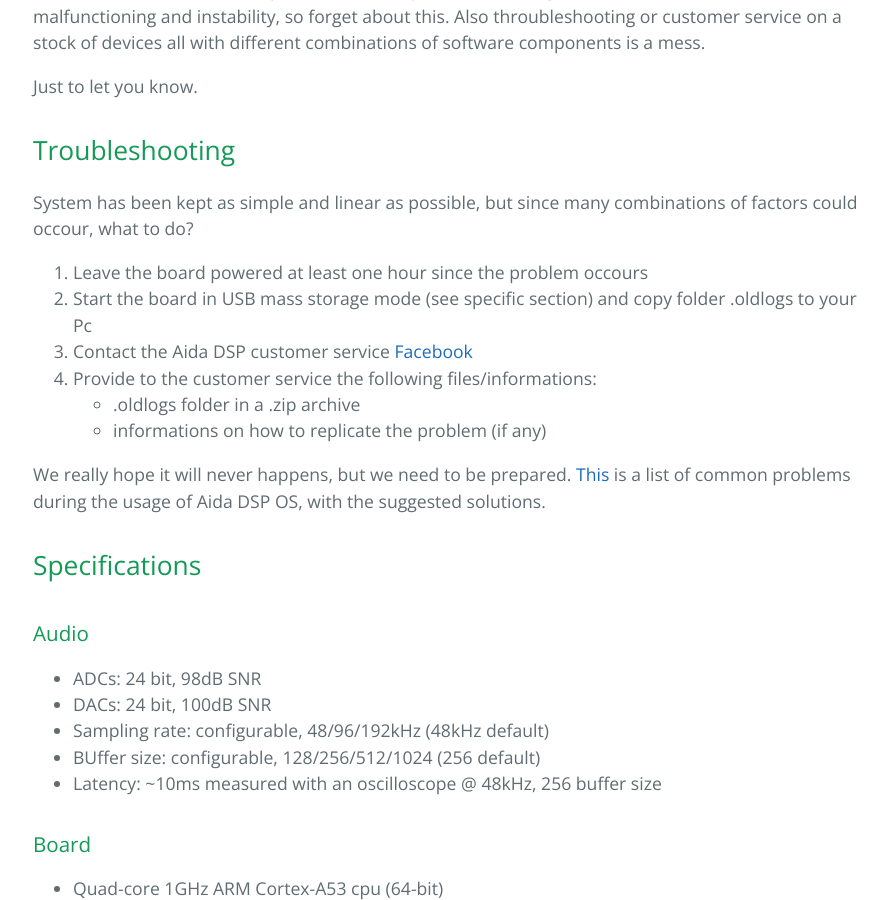
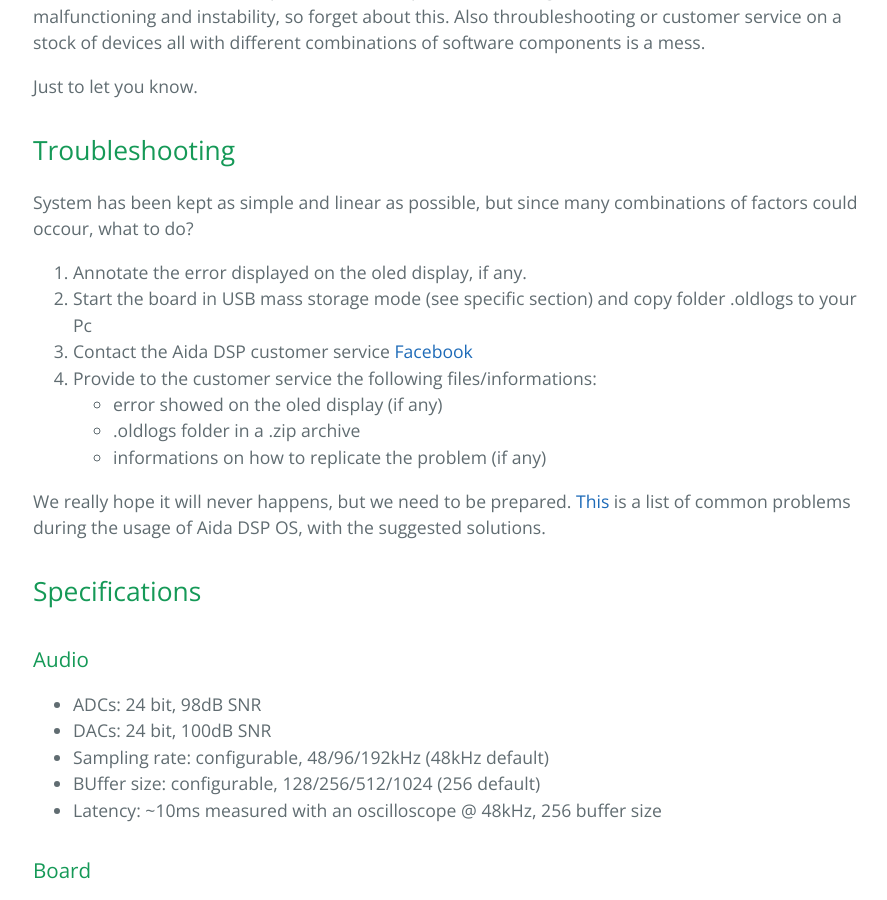
Before and after one commit to AidaDSP/AidaDSP.github.io, a Jekyll site: the page built from aida_dsp_os_manual.md, in a window 1280 px wide and 900 px high, scrolled down 12996 px. Shown: the whole window, without its empty margins (191-1078 px from the left). Built offline with Jekyll 4.4.1, drawn with Linux system fonts in a browser that asks for light colours.

Commit message:
Updated content

```diff
--- a/aida_dsp_os_manual.md
+++ b/aida_dsp_os_manual.md
@@ -410,10 +410,11 @@ Just to let you know.
 
 System has been kept as simple and linear as possible, but since many combinations of factors could occour, what to do?
 
-1. Leave the board powered at least one hour since the problem occours
+1. Annotate the error displayed on the oled display, if any.
 2. Start the board in USB mass storage mode (see specific section) and copy folder .oldlogs to your Pc
 3. Contact the Aida DSP customer service [Facebook](https://www.facebook.com/official.AidaDSP)
 4. Provide to the customer service the following files/informations:
+  * error showed on the oled display (if any)
   * .oldlogs folder in a .zip archive
   * informations on how to replicate the problem (if any)
 
```
